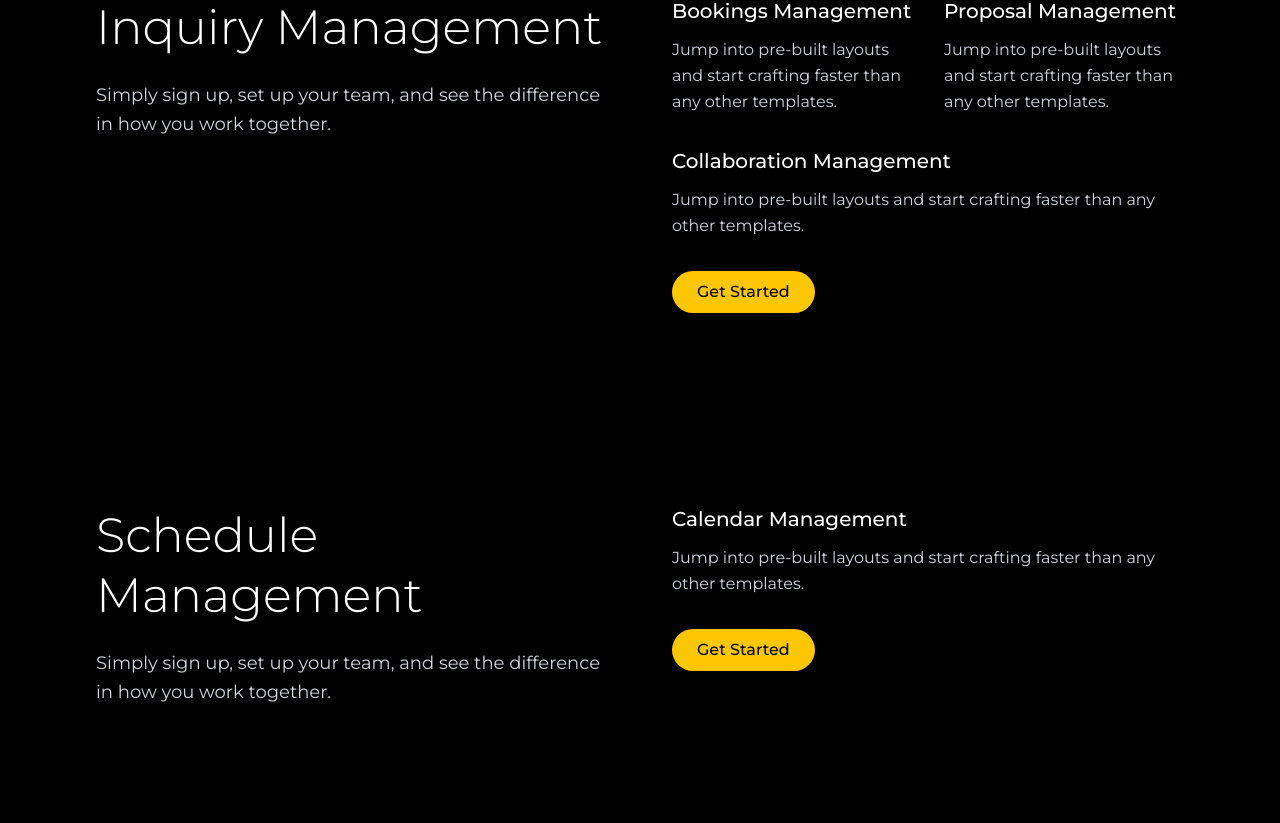
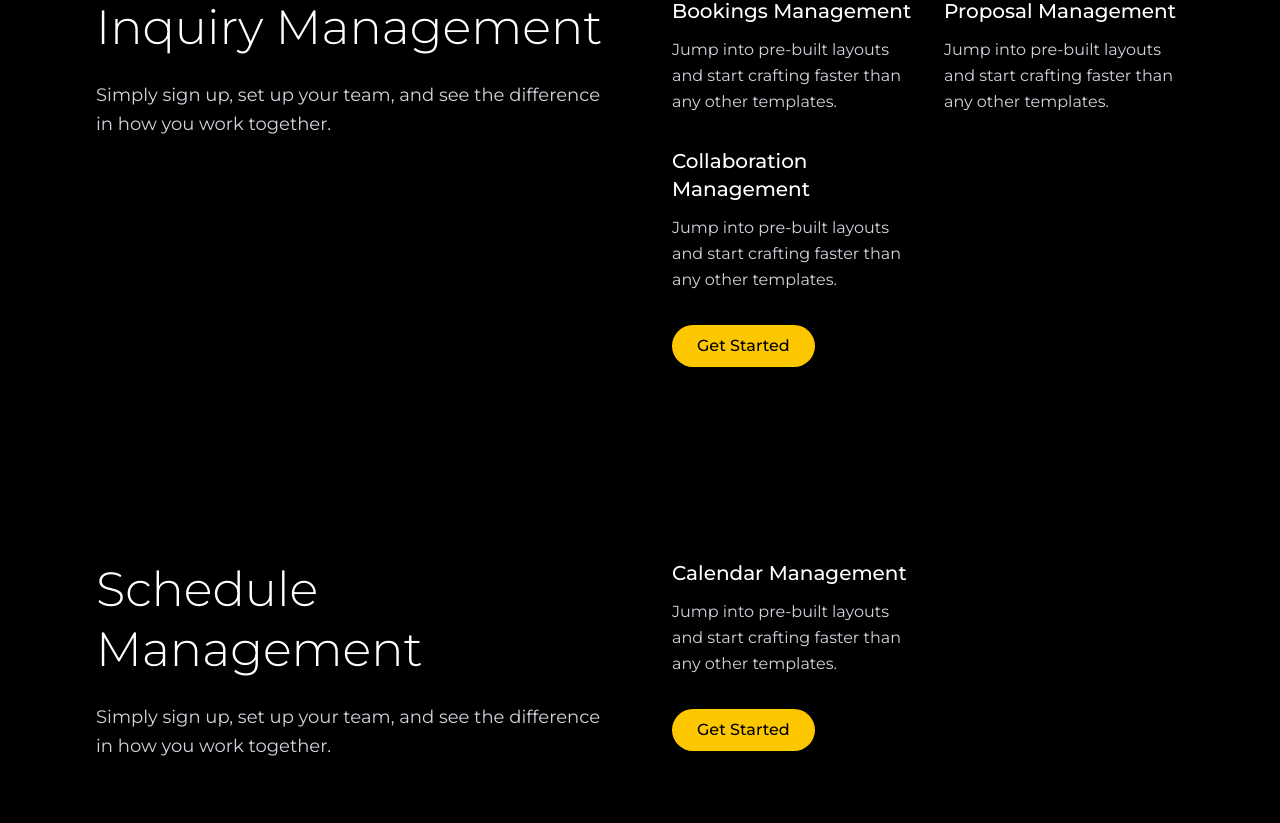
Before and after one commit to husbridge/Website, a Next.js app: page /features in a window 1280 px wide. Shown: the part 1217-2040 px from the top of the page. Built offline with nearby package versions, Linux system fonts and the light colour scheme.

Commit message:
feat: simplify feature item layout by removing conditional class for fullWidth

```diff
--- a/src/components/features/section.tsx
+++ b/src/components/features/section.tsx
@@ -20,10 +20,7 @@ export default function Section({ section }: SectionProps) {
           <div className="space-y-8">
             <div className="grid gap-8 grid-cols-1 lg:grid-cols-2">
               {section.features.map((feature, idx) => (
-                <div
-                  key={idx}
-                  className={feature.fullWidth ? "col-span-2" : ""}
-                >
+                <div key={idx}>
                   <h3 className="text-xl font-medium mb-3 text-white">
                     {feature.title}
                   </h3>
```
